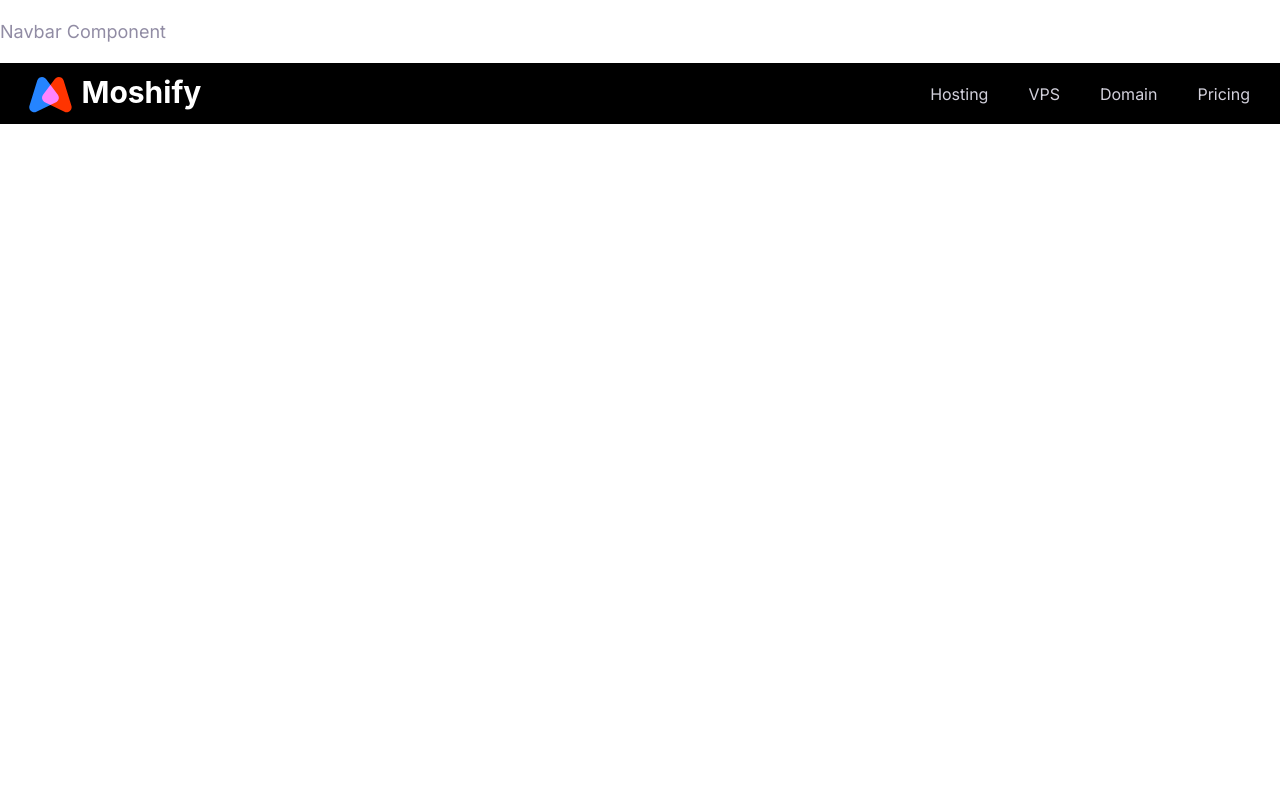
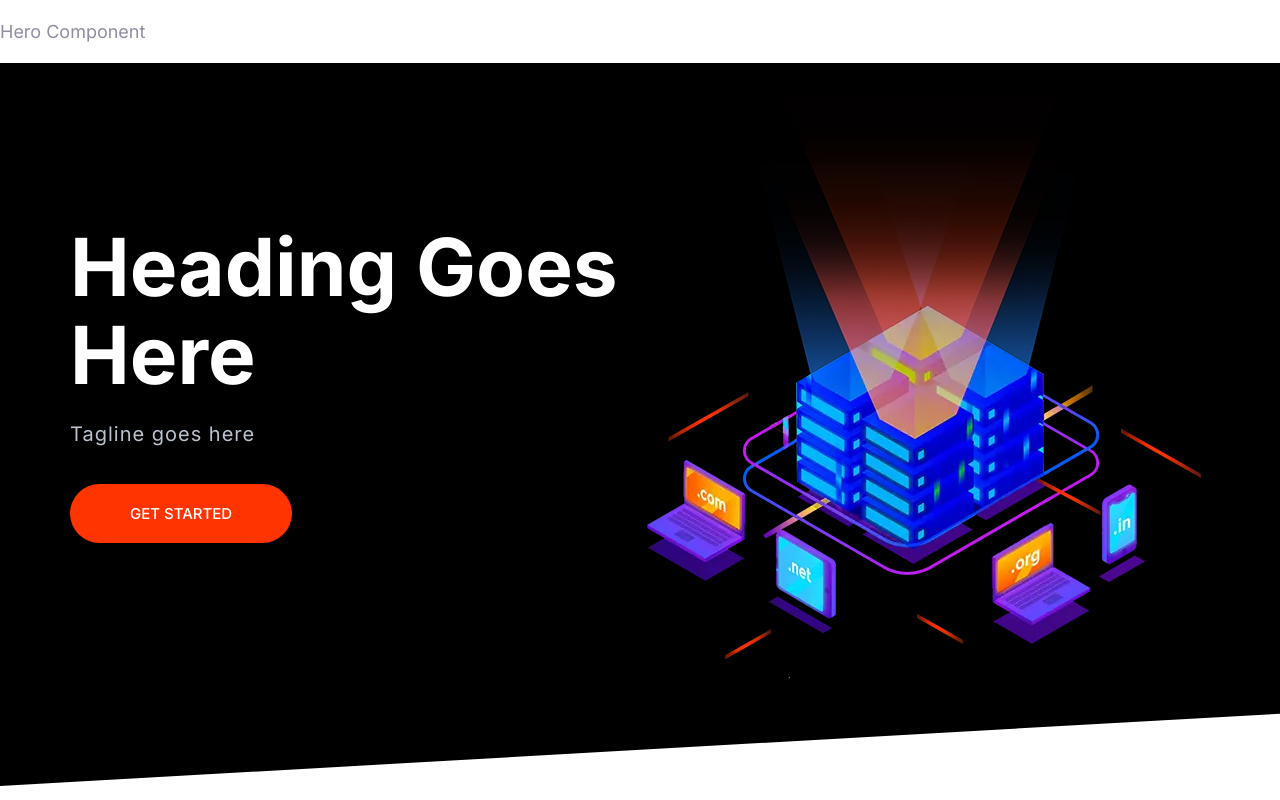
Before and after one commit to yntpdotme/moshify, a plain HTML site: page index.html in a window 1280 px wide. Drawn offline with Linux system fonts and the light colour scheme.

Commit message:
feat: implement hero component

```diff
--- a/css/styles.css
+++ b/css/styles.css
@@ -36,6 +36,7 @@ h2,
 h3 {
 	color: var(--color-headings);
 	margin-bottom: 1rem;
+	line-height: 1.1;
 }
 
 h1 {
@@ -715,3 +716,32 @@ a {
 		border: 0;
 	}
 }
+
+/* ----- Hero ----- */
+
+.hero__tagline {
+	color: #b9c3cf;
+	font-size: 2rem;
+	margin: 2rem 0 5rem;
+	letter-spacing: 1px;
+}
+
+.hero__image {
+	width: 100%;
+}
+
+@media screen and (min-width: 768px) {
+	/* For Tablets and Wider Screens */
+	.hero {
+		/*
+			- On Mobile we have grid 2x1 so need padding at top
+			- but on wider screen we have grid 1x2 and the hero image is tall enough it'll add nature padding there
+		*/
+		padding-top: 0;
+	}
+
+	.hero__content {
+		text-align: left;
+		align-self: center;
+	}
+}
--- a/index.html
+++ b/index.html
@@ -14,23 +14,27 @@
 		<link rel="stylesheet" href="./css/styles.css" />
 	</head>
 	<body>
-		<p>Navbar Component</p>
-		<nav class="nav collapsible">
-			<a href="/" class="nav__brand"
-				><img src="./images/logo.svg" alt="Moshify Logo"
-			/></a>
-
-			<svg class="icon icon--white nav__toggler">
-				<use xlink:href="./images/sprite.svg#menu"></use>
-			</svg>
-
-			<ul class="list nav__list collapsible__content">
-				<li class="nav__item"><a href="#">Hosting</a></li>
-				<li class="nav__item"><a href="#">VPS</a></li>
-				<li class="nav__item"><a href="#">Domain</a></li>
-				<li class="nav__item"><a href="#">Pricing</a></li>
-			</ul>
-		</nav>
+		<p>Hero Component</p>
+		<section class="block block--dark block--skewed-left hero">
+			<div class="container grid grid--1x2">
+				<header class="block__header hero__content">
+					<h1 class="block__heading">Heading Goes Here</h1>
+					<p class="hero__tagline">Tagline goes here</p>
+					<a href="" class="btn btn--accent btn--stretched">Get Started</a>
+				</header>
+				<picture>
+					<source
+						type="image/webp"
+						srcset="./images/banner.webp 1x, ./images/banner@2x.webp 2x"
+					/>
+					<source
+						type="image/png"
+						srcset="./images/banner.png 1x, ./images/banner@2x.png 2x"
+					/>
+					<img class="hero__image" src="./images/banner.png" alt="" />
+				</picture>
+			</div>
+		</section>
 
 		<!-- Script for Collapsible Components -->
 		<script src="./js/main.js"></script>
```
Also changed, not shown: components/hero.html (added, +20 -0 lines), images/banner.png (added), images/banner.webp (added), images/banner@2x.png (added), images/banner@2x.webp (added).
